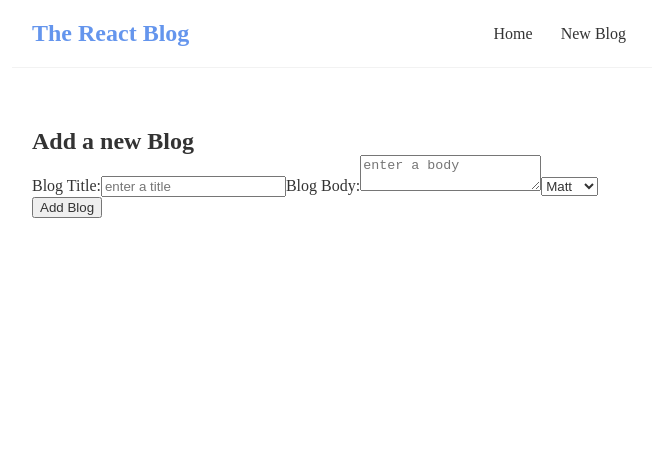
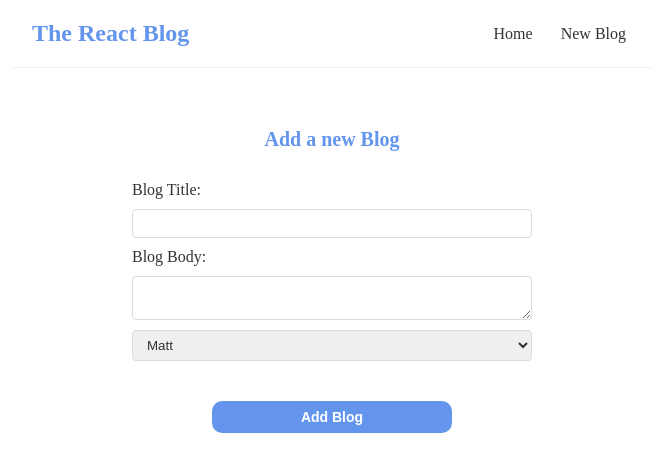
Before and after one commit to kosarc/BlogApp, a React (Create React App) app: page /new-blog in a window 1280 px wide. Shown: the top 472 px of the page, without its empty margins (308-965 px from the left). Built offline with nearby package versions, Linux system fonts and the light colour scheme; data requests are answered from the project's data file.

Commit message:
styled new blog page

```diff
--- a/src/App.css
+++ b/src/App.css
@@ -8,3 +8,46 @@
   margin: 40px auto;
   padding: 20px;
 }
+.App .new-blog {
+  max-width: 400px;
+  text-align: center;
+  margin: 0 auto;
+}
+.App .new-blog label {
+  display: block;
+  text-align: left;
+}
+
+.App .new-blog h2 {
+  font-size: 20px;
+  margin-bottom: 30px;
+  color: cornflowerblue;
+}
+.App .new-blog input,
+.App .new-blog select,
+.App .new-blog textarea {
+  width: 100%;
+  padding: 6px 10px;
+  margin: 10px 0;
+  border: 1px solid #ddd;
+  display: block;
+  border-radius: 4px;
+  box-sizing: border-box;
+}
+.App .new-blog .button {
+  color: #ffff;
+  background-color: cornflowerblue;
+  width: 60%;
+  margin: 40px auto;
+  font-size: 14px;
+  cursor: pointer;
+  font-weight: 600;
+  border-radius: 10px;
+  padding: 8px;
+  border: 0;
+}
+.App .new-blog .button:hover {
+  color: cornflowerblue;
+  background-color: #ffff;
+  border: 1px solid cornflowerblue;
+}
--- a/src/NewBlog.js
+++ b/src/NewBlog.js
@@ -14,7 +14,6 @@ const NewBlog = () => {
         <label>Blog Title:</label>
         <input
           type="text"
-          placeholder="enter a title"
           required
           value={title}
           onChange={(e) => setTitle(e.target.value)}
@@ -23,7 +22,6 @@ const NewBlog = () => {
         <textarea
           type="text"
           required
-          placeholder="enter a body"
           value={body}
           onChange={(e) => setBody(e.target.value)}
         />
@@ -37,7 +35,7 @@ const NewBlog = () => {
               );
             })}
         </select>
-        <input type="submit" value="Add Blog" />
+        <input type="submit" value="Add Blog" className="button" />
       </form>
     </div>
   );
```
